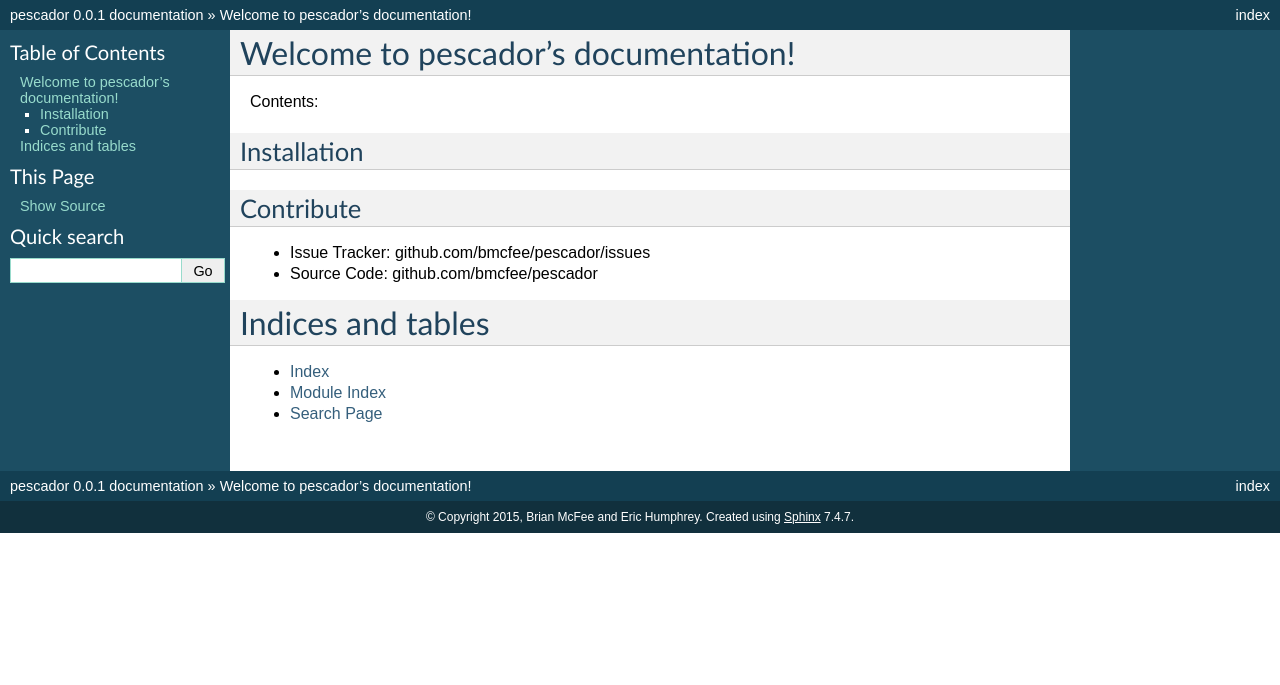
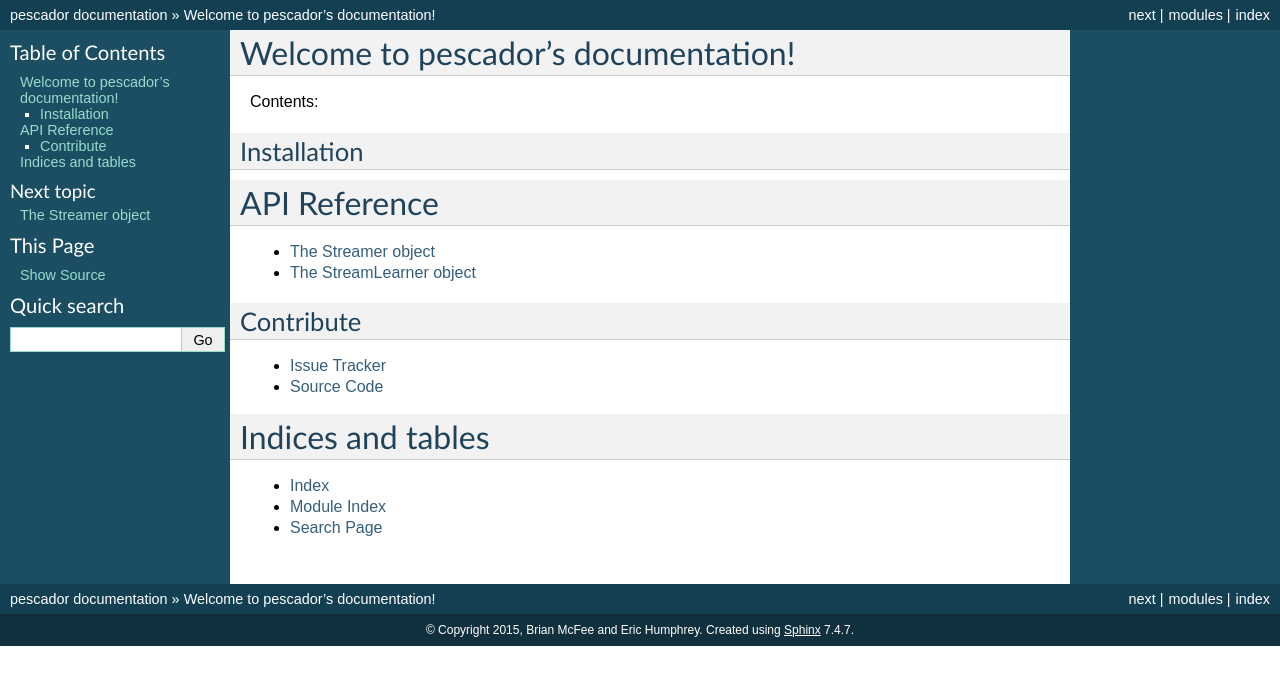
Before and after one commit to pescadores/pescador, a Sphinx documentation site: the page built from docs/index.rst, in a window 1280 px wide. Shown: the top 685 px of the page. Built offline with Sphinx 7.4.7, drawn with Linux system fonts in a browser that asks for light colours.

Commit message:
updating docs

```diff
--- /dev/null
+++ b/docs/api.rst
@@ -0,0 +1,15 @@
+.. _api:
+
+.. module:: pescador
+
+The Streamer object
+-------------------
+
+.. autoclass:: Streamer
+    :inherited-members:
+
+The StreamLearner object
+------------------------
+
+.. autoclass:: StreamLearner
+    :inherited-members:
--- a/docs/conf.py
+++ b/docs/conf.py
@@ -18,7 +18,7 @@
 # If extensions (or modules to document with autodoc) are in another directory,
 # add these directories to sys.path here. If the directory is relative to the
 # documentation root, use os.path.abspath to make it absolute, like shown here.
-#sys.path.insert(0, os.path.abspath('.'))
+sys.path.insert(0, os.path.abspath('../pescador'))
 
 # -- General configuration ------------------------------------------------
 
@@ -30,10 +30,16 @@
 # ones.
 extensions = [
     'sphinx.ext.autodoc',
+    'sphinx.ext.autosummary',
     'sphinx.ext.intersphinx',
     'sphinx.ext.coverage',
     'sphinx.ext.viewcode',
+    'sphinx.ext.doctest',
+    'numpydoc',
 ]
+
+from glob import glob
+autosummary_generate = glob('*.rst')
 
 # Add any paths that contain templates here, relative to this directory.
 templates_path = ['_templates']
@@ -54,11 +60,12 @@
 # The version info for the project you're documenting, acts as replacement for
 # |version| and |release|, also used in various other places throughout the
 # built documents.
-#
+
+import imp
+pescador_version = imp.load_source('pescador.version', '../pescador/version.py')
 # The short X.Y version.
-version = '0.0.1'
-# The full version, including alpha/beta/rc tags.
-release = '0.0.1'
+version = pescador_version.short_version
+relaese = pescador_version.version
 
 # The language for content autogenerated by Sphinx. Refer to documentation
 # for a list of supported languages.
@@ -97,6 +104,16 @@
 
 # If true, keep warnings as "system message" paragraphs in the built documents.
 #keep_warnings = False
+
+# -- Numpydoc --
+
+numpydoc_show_class_members = False
+
+intersphinx_mapping = {'python': ('http://docs.python.org/2', None),
+                       'numpy': ('http://docs.scipy.org/doc/numpy/', None),
+                       'np': ('http://docs.scipy.org/doc/numpy/', None),
+                       'scipy': ('http://docs.scipy.org/doc/scipy/reference/', None),
+                       'sklearn': ('http://scikit-learn.org/stable/', None)}
 
 
 # -- Options for HTML output ----------------------------------------------
--- a/docs/index.rst
+++ b/docs/index.rst
@@ -8,17 +8,20 @@
 
 Contents:
 
-.. toctree::
-   :maxdepth: 2
-
-
 Installation
 ------------
 
+API Reference
+=============
+.. toctree::
+    :maxdepth: 2
+
+    api
+
 Contribute
 ----------
-- Issue Tracker: github.com/bmcfee/pescador/issues
-- Source Code: github.com/bmcfee/pescador
+- `Issue Tracker <http://github.com/bmcfee/pescador/issues>`_
+- `Source Code <http://github.com/bmcfee/pescador>`_
 
 Indices and tables
 ==================
```
Also changed, not shown: 3 other files.
